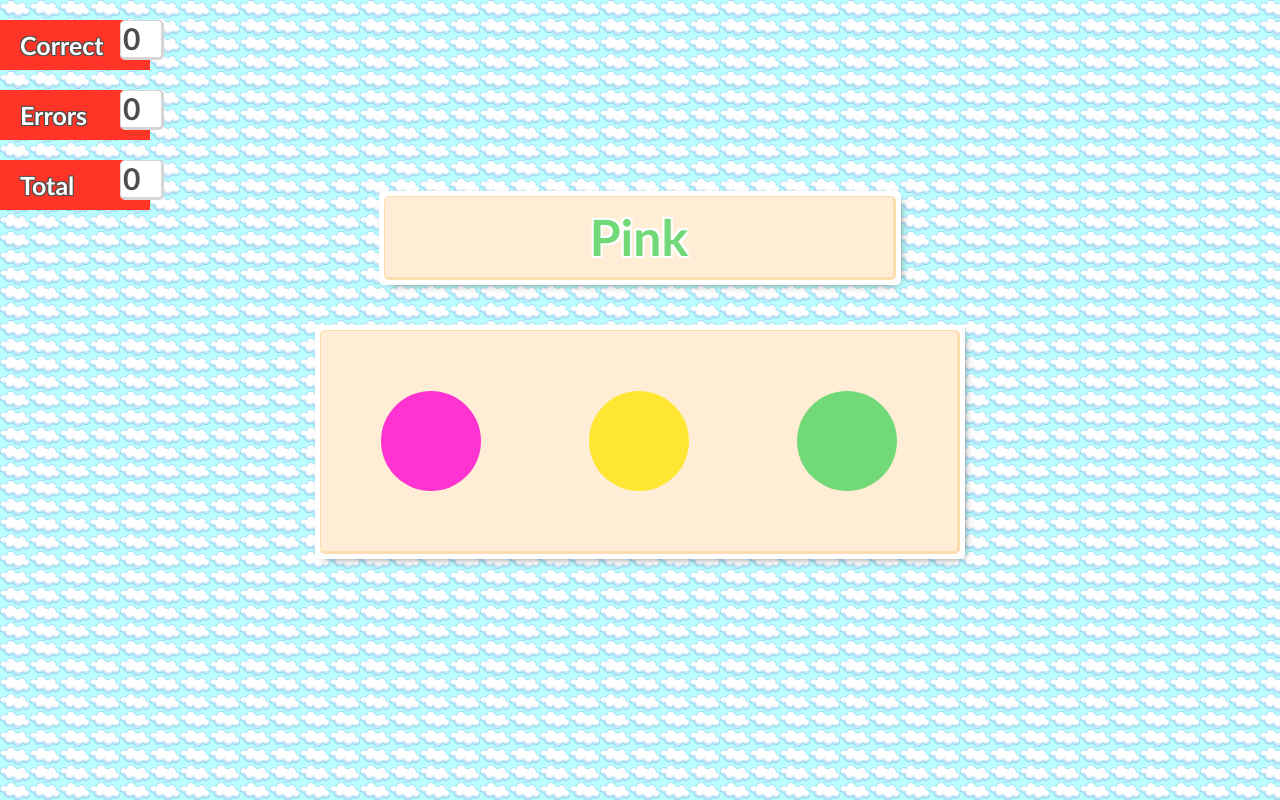
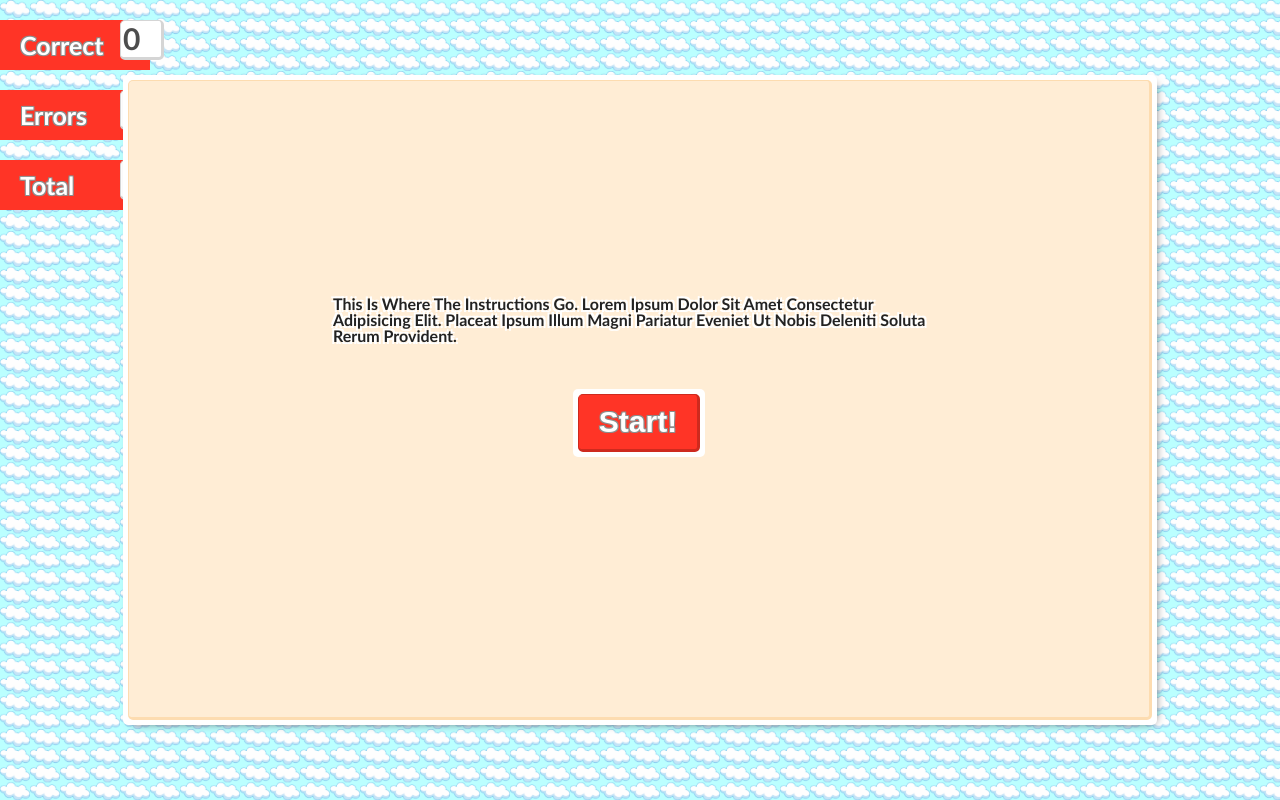
Before and after one commit to Marieerin/pink-yellow-green, a React (Create React App) app: page / in a window 1280 px wide. Built offline with nearby package versions, Linux system fonts and the light colour scheme.

Commit message:
organized css, added Messages component, and general code cleanup

```diff
--- a/src/App.css
+++ b/src/App.css
@@ -8,36 +8,76 @@ a,abbr,acronym,address,applet,article,aside,audio,b,big,blockquote,body,canvas,c
 
 html {
   position: relative;
+  height: 100vh;
   background: url("cloud.png") repeat;
   background-size: 30px;
   background-color: #bff;
   font-family: "Trebuchet MS", Helvetica, sans-serif;
   font-weight: bold;
   text-transform: capitalize;
+}
 
+
+#wordBox, #shapeBox, #App, #modal, .score, html {
   display: flex;
+  align-items: center;
+}
+
+#modal, #App, #wordBox, html {
   justify-content: center;
-  align-items: center;
-  height: 100vh;
 }
+
+
+#counter, #modal, .score span  {
+  position: absolute;
+}
+
+#modal {
+  width: 80vw;
+  height: 80vh;
+  z-index: 1;
+  flex-direction: column;
+}
+#modal p {
+  width: 60%;
+}
+
+button {
+  margin: 50px;
+  background-color:  rgb(255, 52, 38);
+  padding: 10px 20px;
+  font-size: 30px;
+  font-weight: bold;
+  border: 2px solid rgb(206, 42, 30);
+  border-width: 1px 3px 3px 1px;
+  box-shadow: 5px 5px 0 #fff, -5px -5px 0 #fff, 5px -5px 0 #fff, -5px 5px 0 #fff;
+  text-shadow: -2px -2px 0 #fff, 2px -2px 0 #fff, -2px 2px 0 #fff, 2px 2px 0 #fff;
+
+}
+
+.score span,
+button,
+#modal,
+#shapeBox,
+#wordBox {
+  border-radius: 5px;
+
+}
+
 #counter {
-  position: absolute;
   top: 0;
   left: 0;
 }
-h3 {
-  color: white;
-  text-shadow:
-   -1px -1px 0 #4d4d4d,
-    1px -1px 0 #4d4d4d,
-    -1px 1px 0 #4d4d4d,
-     1px 1px 0 #4d4d4d;
+
+h3,
+button {
+  color: #fff;
+  text-shadow: -1px -1px 0 #8d8d8d, 1px -1px 0 #8d8d8d, -1px 1px 0 #8d8d8d, 1px 1px 0 #8d8d8d;
 }
+
 .score {
-  display: flex;
   position: relative;
   justify-content: space-between;
-  align-items: center;
   width: 150px;
   height: 50px;
   margin: 20px 0;
@@ -45,15 +85,14 @@ h3 {
   background-color: rgb(255, 52, 38);
   font-size: 25px;
 }
+
 .score span {
-  position: absolute;
   width: 44px;
   height: 40px;
   left: 100px;
   top: 0;
   background:#fff;
   color: #4d4d4d;
-  border-radius: 5px;
   border: 2px solid rgb(213, 213, 213);
   border-width: 1px 3px 3px 1px;
   padding: 2px;
@@ -61,36 +100,35 @@ h3 {
   display: inline-block;
   font-size: 30px;
 }
+
 .shape {
   border-radius: 50%;
   height: 100px;
   width: 100px;
 }
-#wordBox, #shapeBox, #App {
-  display: flex;
-  align-items: center;
-}
+
 #App {
   padding: 10px;
   height: 100%;
   width: 100vw;
-  justify-content: center;
   flex-direction: column;
 }
+
+#modal,
 #shapeBox,
 #wordBox {
   background:#ffedd5;
-  border-radius: 5px;
   border: 2px solid #fddcb0;
   border-width: 1px 3px 3px 1px;
   box-shadow: 5px 5px 0 #fff, -5px -5px 0 #fff, 5px -5px 0 #fff, -5px 5px 0 #fff, 3px 3px 10px #524d4d;
-  text-shadow:
-    -2px -2px 0 #fff,
-    2px -2px 0 #fff,
-    -2px 2px 0 #fff,
-    2px 2px 0 #fff;
+  text-shadow: -2px -2px 0 #fff, 2px -2px 0 #fff, -2px 2px 0 #fff, 2px 2px 0 #fff;
+}
+
+#shapeBox,
+#wordBox  {
   font-size: 50px;
 }
+
 #shapeBox {
   width: 50vw;
   padding: 60px;
@@ -98,8 +136,9 @@ h3 {
   display: flex;
   justify-content: space-between;
 }
+
 #wordBox {
-  justify-content: center;
   width: 40vw;
   padding: 15px;
+  margin: 20px;
 }
--- a/src/App.js
+++ b/src/App.js
@@ -1,12 +1,17 @@
 import React, { useState, useEffect } from 'react';
-import Shape from './Shape'
-import Counter from './Counter'
+import Modal from './Modal';
+import Shape from './Shape';
+import Counter from './Counter';
 import './App.css';
 
 function App() {
+  const [isOpen, setIsOpen] = useState(true);
+
+  // These three useStates hold the information on how many games played, failed and won.
   const [correctCounter, setCorrectCounter] = useState(0);
   const [errorCounter, setErrorCounter] = useState(0);
   const [totalTriesCounter, setTotalTriesCounter] = useState(0);
+
 
   const [currentWord, setCurrentWord] = useState({
     hex: '#72d979',
@@ -17,11 +22,11 @@ function App() {
 
   const colors = {
     red: '#ff3333',
-    orange: '#ff7433',
+    orange: 'rgb(255, 156, 51)',
     yellow: '#ffe633',
     green: '#72d979',
     blue: '#3386ff',
-    purple: '#8a33ff',
+    purple: 'rgb(182, 132, 248)',
     pink: '#ff33d1'
   };
 
@@ -33,8 +38,8 @@ function App() {
     const color2 = keys[Math.floor(Math.random() * keys.length)];
     const colorArray =[{hex: colors[color0], name: color0}, {hex: colors[color1], name: color1}, {hex: colors[color2], name: color2}];
 
-    const randomName = colorArray[Math.floor(Math.random() * 2)];
-    const randomHex = colorArray[Math.floor(Math.random() * 2)];
+    const randomName = colorArray[Math.floor(Math.random() * 3)];
+    const randomHex = colorArray[Math.floor(Math.random() * 3)];
 
 
     setColorArr(colorArray);
@@ -66,13 +71,11 @@ function App() {
       const wrong = errorCounter + 1;
       setErrorCounter(wrong);
     }
-
-
-    console.log(totalTriesCounter, errorCounter, correctCounter );
   };
 
   return (
     <div id="App">
+      <Modal isOpen={isOpen} setIsOpen={setIsOpen} />
       <Counter wins={correctCounter} loss={errorCounter} total={totalTriesCounter} />
       <div id="wordBox">
         <span style={{color:`${currentWord.hex}`}}>{currentWord.name}</span>
--- a/src/Counter.js
+++ b/src/Counter.js
@@ -1,6 +1,8 @@
 import React from "react";
+import Messages from "./Messages"
 
 const Counter = (props) => {
+
     return(
         <div id="counter">
             <div className="score">
@@ -27,6 +29,7 @@ const Counter = (props) => {
                     {props.total}
                 </span>
             </div>
+            <Messages total={props.total} loss={props.loss} wins={props.wins} />
         </div>
     )
 };
--- /dev/null
+++ b/src/Messages.js
@@ -0,0 +1,19 @@
+import React from "react";
+
+const Messages = (props) => {
+    const wins = props.wins;
+    const loss = props.loss;
+    const total = props.total;
+
+    const tenWins = <p id='tenWins'>You got 10 right!! Can you make it to 100?</p>
+    const tenLoss = <p id='tenLoss'>Oh no! You got 10 wrong!</p>
+
+    return (
+        <div>
+            {/* {tenWins} */}
+            {/* {tenLoss} */}
+        </div>
+    )
+};
+
+export default Messages;
--- /dev/null
+++ b/src/Modal.js
@@ -0,0 +1,17 @@
+import React from "react";
+
+const Modal = (props) => {
+    if(props.isOpen){
+        return (
+        <div id="modal" >
+            <p>
+                this is where the instructions go. Lorem ipsum dolor sit amet consectetur adipisicing elit. Placeat ipsum illum magni pariatur eveniet ut nobis deleniti soluta rerum provident.
+            </p>
+            <button onClick={() => props.setIsOpen(false)}>Start!</button>
+        </div>
+        )
+    }
+    return null
+};
+
+export default Modal
```
